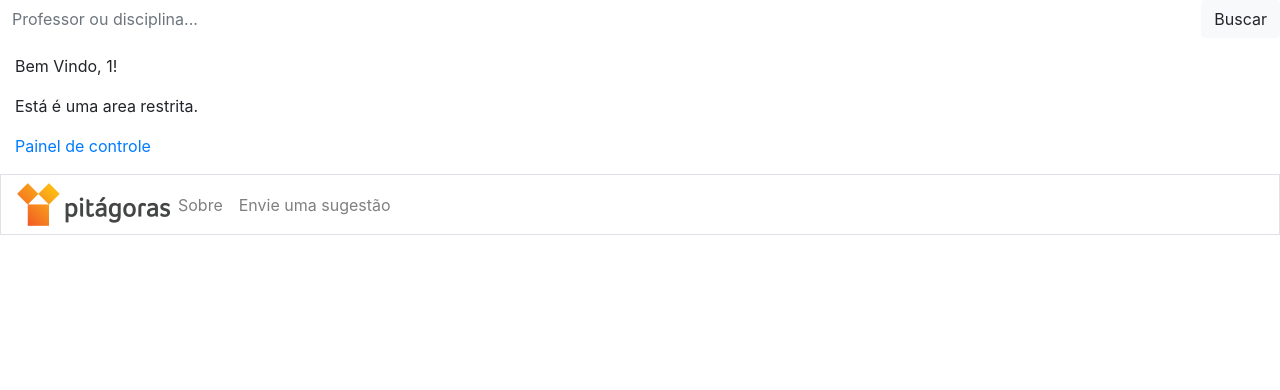
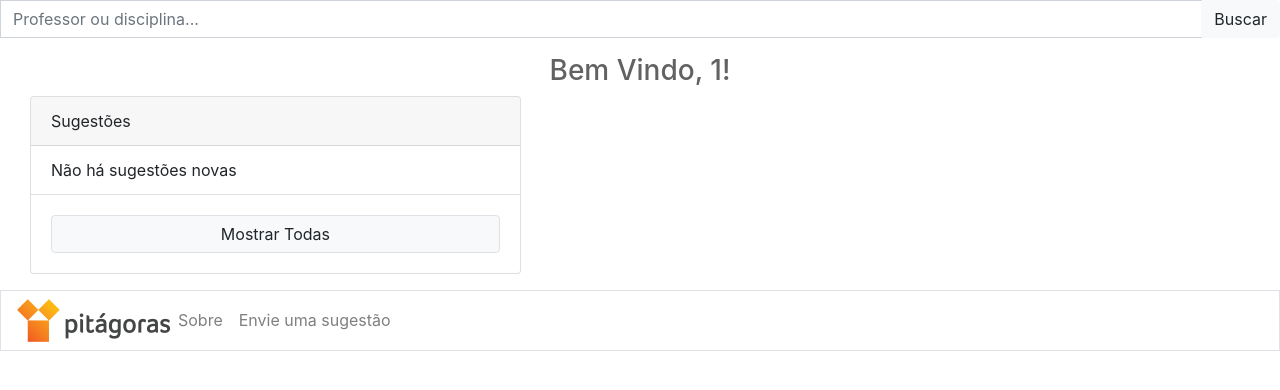
Before and after one commit to Draygom/cademeuprofessor, a PHP site: page /user.php in a window 1280 px wide. Shown: the part 56-446 px from the top of the page. Run offline with PHP 8.4, Linux system fonts and the light colour scheme; the visitor is signed in with stand-in values (Sample User, id 1); tables that the repository leaves empty or names only in its code hold one stand-in row (values such as "Sample post"); some libraries are stand-ins or nearby versions.

Commit message:
Visualizar sugestões na pagina user.php, sugestoes agora tem data de envio e leitura

```diff
--- a/public_html/bottom.php
+++ b/public_html/bottom.php
@@ -2,11 +2,8 @@
   <!-- Barra de navegação -->
   <nav class="navbar navbar-expand-sm navbar-light bg-white border">
     <!-- logo -->
-    <img src="imagens/logo_pitagoras.png" class="rounded" alt="Pitágoras"</img>
-    <!-- colapse -->
-    <button class="navbar-toggler" type="button" data-toggle="collapse" data-target="#navbarText" aria-controls="navbarText" aria-expanded="false" aria-label="Toggle navigation">
-      <span class="navbar-toggler-icon"></span>
-    </button>
+    <img src="imagens/logo_pitagoras.png" class="rounded" alt="Pitágoras"></img>
+    <!-- data to be colapsed -->
     <div class="collapse navbar-collapse" id="navbarText">
       <!-- Links -->
       <ul class="navbar-nav mr-auto">
@@ -14,10 +11,14 @@
           <a class="nav-link" href="sobre.php">Sobre</a>
         </li>
         <li class="nav-item">
-          <a class="nav-link" href="sugestoes.php">Envie uma sugestão</a>
+          <a class="nav-link" href="envio_sugestoes.php">Envie uma sugestão</a>
         </li>
       </ul>
     </div>
+    <!-- botão colapse -->
+    <button class="navbar-toggler" type="button" data-toggle="collapse" data-target="#navbarText" aria-controls="navbarText" aria-expanded="false" aria-label="Toggle navigation">
+      <span class="navbar-toggler-icon"></span>
+    </button>
   </nav>
 </body>
 </html>
--- a/public_html/dia_escolhido.php
+++ b/public_html/dia_escolhido.php
@@ -1,7 +1,7 @@
 <?php
 if ($professor <> ""){
    // executando a consulta no banco de dados:
-    $query = mysqli_query($con, "SELECT nome, nome_disc, nome_sala, dia FROM aula
+    $query = mysqli_query($con, "SELECT nome, nome_disc, nome_sala, localizacao, dia FROM aula
       LEFT JOIN turma ON aula.turma_id_turma = turma.id_turma
       LEFT JOIN curso ON aula.curso_id_curso = curso.id_curso
       LEFT JOIN disciplina ON aula.disciplina_id_disc = disciplina.id_disc
@@ -13,7 +13,7 @@
 
 if ($disciplina <> ""){
       // executando a consulta no banco de dados:
-       $query = mysqli_query($con, "SELECT nome, nome_disc, nome_sala, dia FROM aula
+       $query = mysqli_query($con, "SELECT nome, nome_disc, nome_sala, localizacao, dia FROM aula
          LEFT JOIN turma ON aula.turma_id_turma = turma.id_turma
          LEFT JOIN curso ON aula.curso_id_curso = curso.id_curso
          LEFT JOIN disciplina ON aula.disciplina_id_disc = disciplina.id_disc
--- a/public_html/insert_sugestoes.php
+++ b/public_html/insert_sugestoes.php
@@ -4,7 +4,8 @@
   //recebendo os dados do formulario html
   $titulo = $_REQUEST["titulo"];
   $sugestoes = $_REQUEST["sugestoes"];
-  $query = mysqli_query($con, "INSERT INTO tb_sugestoes (titulo, sugestoes) VALUES ('$titulo', '$sugestoes')") or die("<br>erro<br>".mysqli_error($con));
+  $data_envio = date("Y-m-d H:i:s");
+  $query = mysqli_query($con, "INSERT INTO tb_sugestoes (titulo, sugestoes, data_envio) VALUES ('$titulo', '$sugestoes', '$data_envio')") or die("<br>erro<br>".mysqli_error($con));
   $status = "Sugestão enviada com sucesso.";
 }
 ?>
--- a/public_html/menu.php
+++ b/public_html/menu.php
@@ -59,7 +59,7 @@
   </nav>
   <?php } ?>
     <form class="form-inline" name="frm_busca" action="busca.php" method="get">
-      <input type="text" id="b" name="b" class="form-control col rounded-0 border-0" placeholder="Professor ou disciplina..." aria-label="pesquisa">
+      <input type="text" id="b" name="b" class="form-control col rounded-0 border-right-0" placeholder="Professor ou disciplina..." aria-label="pesquisa">
       <div class="input-group-append">
         <button class="btn btn-light" type="submit">Buscar</button>
       </div>
--- a/public_html/user.php
+++ b/public_html/user.php
@@ -1,14 +1,39 @@
 <?php
+require("dbcon.php");
 include("menu.php");
 include("auth.php"); //include auth.php file on all secure pages
 ?>
 <title>Bem Vindo!</title>
 <div class="container-fluid">
-<p>Bem Vindo, <?php echo $_SESSION['apelido']; ?>!</p>
+  <h3 class="display-5" style="text-align:center; color:#626262;">Bem Vindo, <?php echo $_SESSION['apelido']; ?>!</h3>
 
-<p>Está é uma area restrita.</p>
-
-<p><a href="dashboard.php">Painel de controle</a><p>
+  <div class="col col-sm-5">
+    <div class="card" id="sugestões">
+      <div class="card-header">
+      Sugestões
+      </div>
+      <?php //mostra sugestões
+      $query = mysqli_query($con, "SELECT id, titulo, data_lido FROM tb_sugestoes WHERE data_lido = '0000-00-00' ") or die ("<br>Erro: ".mysqli_error($con));
+      $qt_registros =  mysqli_affected_rows($con);
+      if ($qt_registros == 0) {
+        ?><ul class="list-group list-group-flush">
+            <li class="list-group-item">Não há sugestões novas</li>
+          </ul>
+        <?php }
+      $sel_query = "SELECT id, titulo, data_lido FROM tb_sugestoes WHERE data_lido = '0000-00-00' ";
+      $result = mysqli_query($con, $sel_query);
+      while($row = mysqli_fetch_assoc($result)) { ?>
+        <ul class="list-group list-group-flush">
+          <li class="list-group-item">
+            <a href="sugestoes.php?id=<?php echo $row["id"] ?>&&l=n" class="card-link">Sugestão de <?php echo $row["titulo"] ?></a>
+          </li>
+        </ul>
+      <?php } ?>
+      <div class="card-body">
+        <a href="sugestoes.php?id=&&l=listar" class="btn btn-block btn-light border">Mostrar Todas</a>
+      </div>
+    </div>
+  </div>
 
 </div>
 <?php
```
Also changed, not shown: public_html/envio_sugestoes.php (added, +39 -0 lines), public_html/sugestoes.php (+64 -26 lines).
